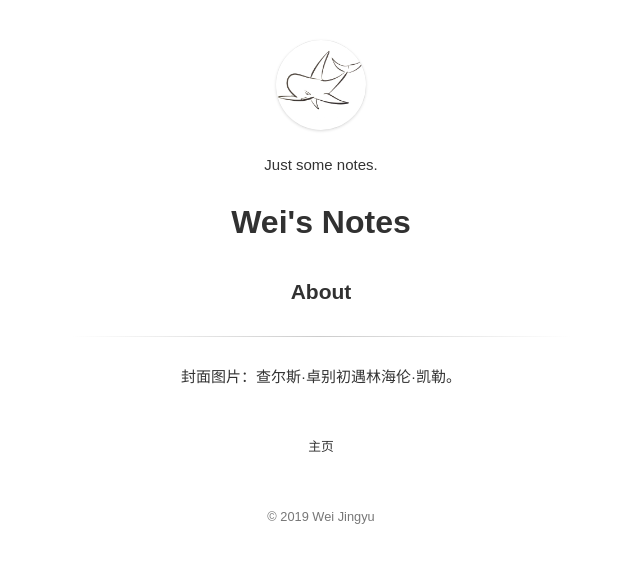
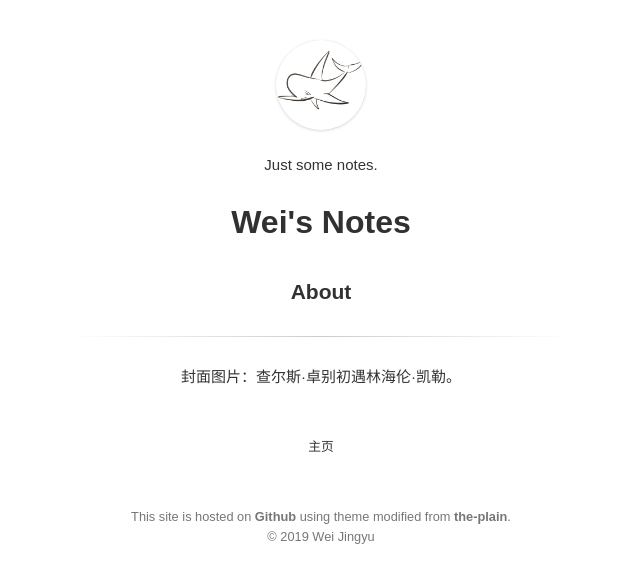
Before and after one commit to weijy/blog, a Jekyll site: the page built from about.md, in a window 1280 px wide. Shown: the top 583 px of the page, without its empty margins (319-959 px from the left). Built offline with Jekyll 4.4.1, drawn with Linux system fonts in a browser that asks for light colours; comment, search, counter and statistics services are not loaded.

Commit message:
Update footer.html

```diff
--- a/_includes/footer.html
+++ b/_includes/footer.html
@@ -1,3 +1,6 @@
 <div class="footer">
+  {% if page.url == '/about' %}
+	  <span class="block">This site is hosted on <a href="http://github.com/">Github</a> using theme modified from <a href="http://github.com/heiswayi/the-plain" title="a minimalist Jekyll theme for personal blog">the-plain</a>.</span>
+	{% endif %}
   <span class="block">&copy; {{ site.time | date: '%Y' }} {{ site.author_name }}</span>
 </div>
```
